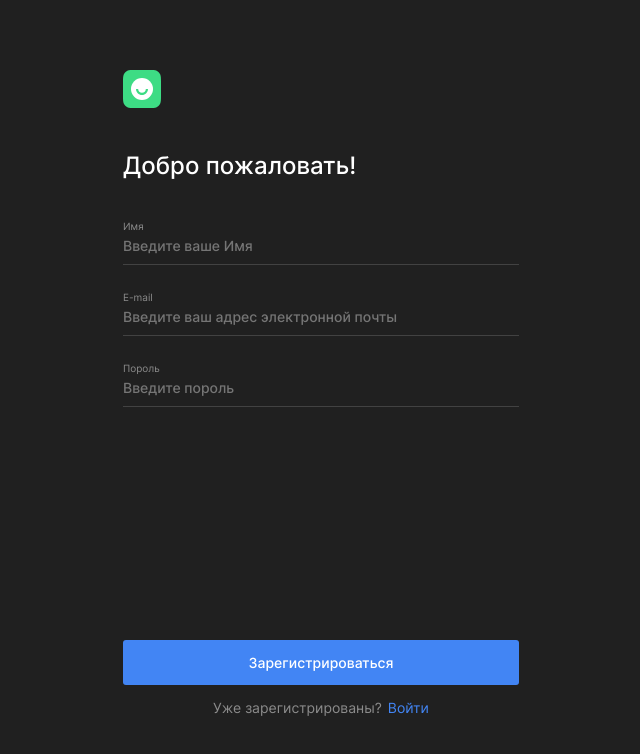
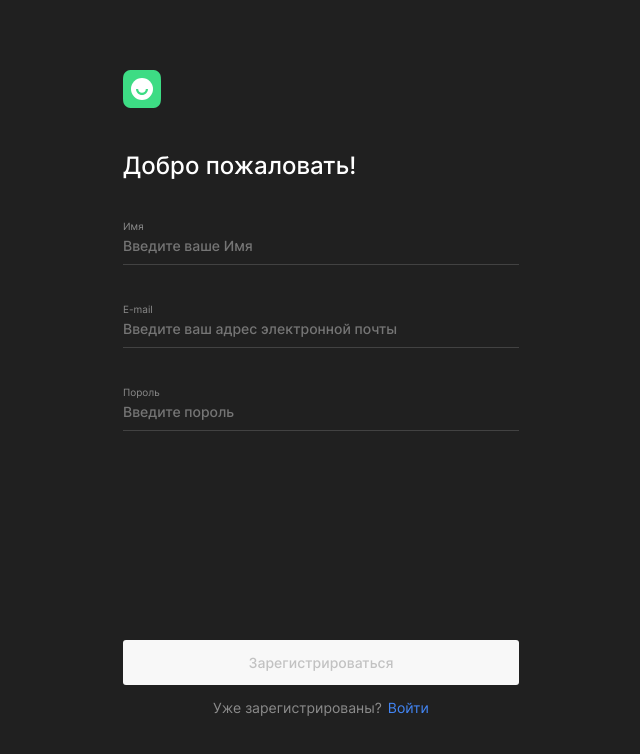
Before and after one commit to vitka27/movies-explorer-frontend, a React (Create React App) app: page /signup in a window 1280 px wide. Shown: the top 754 px of the page, without its empty margins (319-959 px from the left). Built offline with nearby package versions, Linux system fonts and the light colour scheme; no server answers.

Commit message:
Refactor the Login and Register components to include the `isvalidinput` prop in the Input component and the `isValidForm` prop in the Button component.

```diff
--- a/src/components/Auth/Login/Login.jsx
+++ b/src/components/Auth/Login/Login.jsx
@@ -10,7 +10,6 @@ export default function Login({ hadleSubmitLogin }) {
     isValidInputs,
     isValidForm,
     handleChange,
-    reset,
     isEmpty,
     onBlur,
     isDirty,
@@ -37,6 +36,7 @@ export default function Login({ hadleSubmitLogin }) {
         onBlur={onBlur}
         isEmpty={isEmpty}
         isDirty={isDirty}
+        isValidInputs={isValidInputs}
         required=""
         maxLength={30}
         minLength={2}
@@ -53,6 +53,7 @@ export default function Login({ hadleSubmitLogin }) {
         onBlur={onBlur}
         isEmpty={isEmpty}
         isDirty={isDirty}
+        isValidInputs={isValidInputs}
         required=""
         minLength={2}
         maxLength={30}
--- a/src/components/Auth/Register/Register.jsx
+++ b/src/components/Auth/Register/Register.jsx
@@ -11,7 +11,6 @@ export default function Register() {
     isValidInputs,
     isValidForm,
     handleChange,
-    reset,
     isEmpty,
     onBlur,
     isDirty,
@@ -24,7 +23,7 @@ export default function Register() {
     });
   };
   return (
-    <Form title="Добро пожаловать!" handleSubmit={handleSubmit}>
+    <Form title="Добро пожаловать!" isValidForm={isValidForm} handleSubmit={handleSubmit}>
       <Input
         inputName="Имя"
         name="name"
@@ -35,6 +34,7 @@ export default function Register() {
         onBlur={onBlur}
         isEmpty={isEmpty}
         isDirty={isDirty}
+        isValidInputs={isValidInputs}
         required=""
         minLength={2}
         maxLength={30}
@@ -51,6 +51,7 @@ export default function Register() {
         onBlur={onBlur}
         isEmpty={isEmpty}
         isDirty={isDirty}
+        isValidInputs={isValidInputs}
         required=""
         minLength={2}
         maxLength={30}
@@ -67,6 +68,7 @@ export default function Register() {
         onBlur={onBlur}
         isEmpty={isEmpty}
         isDirty={isDirty}
+        isValidInputs={isValidInputs}
         required=""
         minLength={2}
         maxLength={30}
--- a/src/components/Form/Button/Button.css
+++ b/src/components/Form/Button/Button.css
@@ -17,6 +17,13 @@
 .button:hover {
   opacity: 0.8;
 }
+.button_disabled {
+  color: #C2C2C2;
+  background: #F8F8F8;
+}
+.button_disabled:hover {
+  opacity: 1;
+}
 @media screen and (max-width: 320px) {
   .button {
     font-size: 12px;
--- a/src/components/Form/Button/Button.jsx
+++ b/src/components/Form/Button/Button.jsx
@@ -1,9 +1,10 @@
 import React from "react";
 
 export default function Button({ buttonName, isValidForm }) {
+  console.log(isValidForm);
   return (
     <>
-      <button  type="submit" className="button" aria-label="кнопка">
+      <button  type="submit" disabled={!isValidForm} className={isValidForm ? "button" : "button button_disabled"} aria-label="кнопка">
         {buttonName}
       </button>
     </>
--- a/src/components/Form/Form.jsx
+++ b/src/components/Form/Form.jsx
@@ -15,7 +15,6 @@ export default function Form({
   isValidForm,
    ...props
 }) {
-
   return (
     <>
       <div className="wrapper__section form">
@@ -29,7 +28,7 @@ export default function Form({
             <div className="form__buttons">
               {useLocation().pathname === "/signup" ? (
                 <>
-                  <Button buttonName="Зарегистрироваться" />
+                  <Button buttonName="Зарегистрироваться" isValidForm={isValidForm} />
                   <ToAction
                     actionTitle="Уже зарегистрированы?"
                     nameButton="Войти"
--- a/src/components/Form/Input/Input.css
+++ b/src/components/Form/Input/Input.css
@@ -27,13 +27,16 @@
   font-weight: 500;
   line-height: normal;
 }
+.input__text_red {
+  color: #ee3465;
+}
 .input__text:focus {
   outline: none;
   border-bottom: 1px solid #4285F4;
 }
 .input__error {
   padding-top: 6px;
-  min-height: 12px;
+  min-height: 24px;
   color: #ee3465;
   font-size: 10px;
   font-style: normal;
--- a/src/components/Form/Input/Input.jsx
+++ b/src/components/Form/Input/Input.jsx
@@ -5,6 +5,7 @@ export default function Input({
   error,
   isEmpty,
   isDirty,
+  isValidInputs,
   ...props
 }) {
   return (
@@ -12,8 +13,8 @@ export default function Input({
       <label htmlFor={props.name} className="input__label">
         {inputName}
       </label>
-      <input className="input__text" id={props.name} {...props} />
-      <span className="input__error">
+      <input className={isValidInputs[props.name] ? "input__text" : "input__text input__text_red"} id={props.name} {...props} />
+      <span className="input__error input__error_red">
         {isDirty && isEmpty[props.name] ? "Поле не может быть пустым" : error}
       </span>
     </div>
--- a/src/hooks/useValidation.js
+++ b/src/hooks/useValidation.js
@@ -1,9 +1,9 @@
-import { useCallback, useState } from "react";
+import { useState } from "react";
 
-function useValidation(initial = {}) {
-  const [values, setValues] = useState(initial);
-  const [errors, setErrors] = useState(initial);
-  const [isValidInputs, setIsValidInputs] = useState();
+function useValidation() {
+  const [values, setValues] = useState({});
+  const [errors, setErrors] = useState({});
+  const [isValidInputs, setIsValidInputs] = useState({});
   const [isValidForm, setIsValidForm] = useState(false);
   const [isEmpty, setIsEmpty] = useState(true);
   const [isDirty, setIsDirty] = useState(false);
@@ -19,12 +19,12 @@ function useValidation(initial = {}) {
     setIsDirty(true);
   };
 
-  const reset = useCallback(() => {
-    setIsValidForm(false);
-    setValues(initial);
-    setIsValidInputs(initial);
-    setErrors(initial);
-  }, [initial]);
+  // const reset = useCallback(() => {
+  //   setIsValidForm(false);
+  //   setValues({});
+  //   setIsValidInputs({});
+  //   setErrors({});
+  // }, [{}]);
 
   return {
     values,
@@ -32,7 +32,7 @@ function useValidation(initial = {}) {
     isValidInputs,
     isValidForm,
     handleChange,
-    reset,
+    // reset,
     onBlur,
     isEmpty,
     isDirty,
--- a/src/utils/MainApi.js
+++ b/src/utils/MainApi.js
@@ -28,7 +28,7 @@ class Api {
         duration: data.duration,
         year: data.year,
         description: data.description,
-        image: this._moviesImageUrl + data.image.formats.small.url,
+        image: this._moviesImageUrl + data.image.formats.thumbnail.url,
         trailerLink: data.trailerLink,
         thumbnail: this._moviesImageUrl + data.image.formats.thumbnail.url, //тут должно быть ссылка на картинку
         movieId: data.id, // id
```
